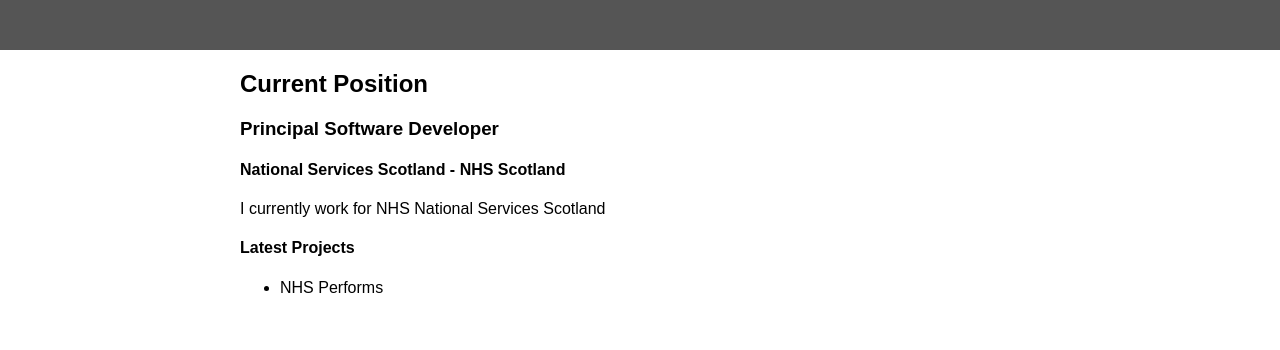
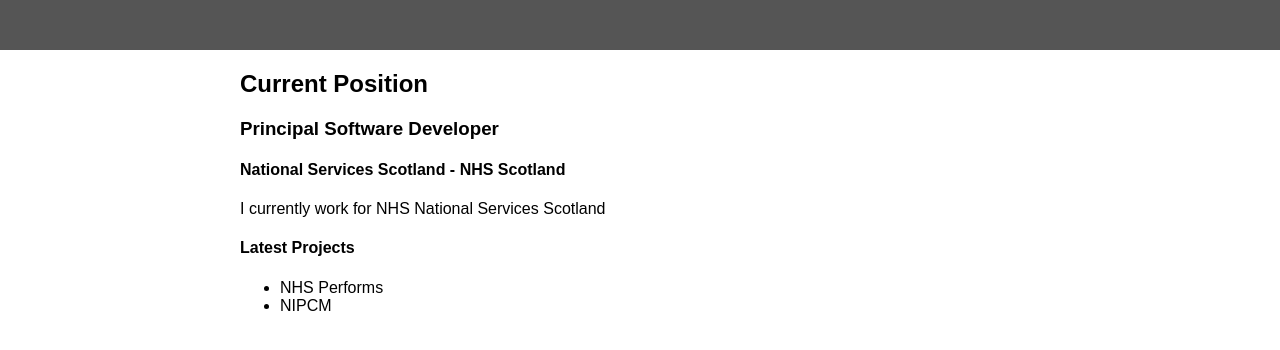
Before and after one commit to boabbysixkiller/CV, a plain HTML site: page index.html in a window 1280 px wide. Shown: the part 106-456 px from the top of the page. Drawn offline with Linux system fonts and the light colour scheme.

Commit message:
another project added in the text

```diff
--- a/index.html
+++ b/index.html
@@ -28,6 +28,7 @@
 			<h4>Latest Projects</h4>
 			<ul>
 				<li>NHS Performs</li>
+				<li>NIPCM</li>
 			</ul>
         </main>
 
```
